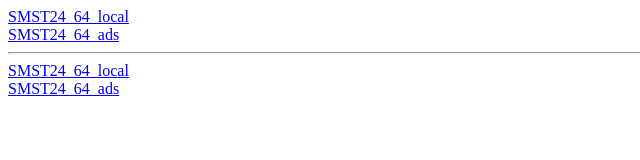
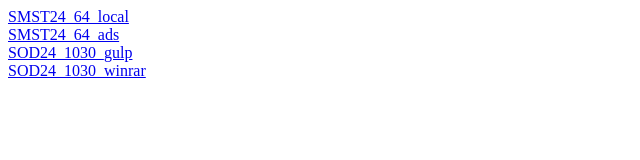
Before and after one commit to nesklada/test-archive, a plain HTML site: page index.html in a window 1280 px wide. Shown: the whole page, without its empty margins (0-640 px from the left). Drawn offline with Linux system fonts and the light colour scheme.

Commit message:
added new archive

```diff
--- a/index.html
+++ b/index.html
@@ -12,12 +12,11 @@
         <div>
             <a href="./SMST24_64_ads.zip">SMST24_64_ads</a>
         </div>
-        <hr />
         <div>
-            <a href="./SMST24_64_local.zip" download>SMST24_64_local</a>
+            <a href="./SOD24_1030_gulp.zip">SOD24_1030_gulp</a>
         </div>
         <div>
-            <a href="./SMST24_64_ads.zip" download>SMST24_64_ads</a>
+            <a href="./SOD24_1030_winrar.zip">SOD24_1030_winrar</a>
         </div>
     </body>
 </html>
```
Also changed, not shown: 2 other files.
